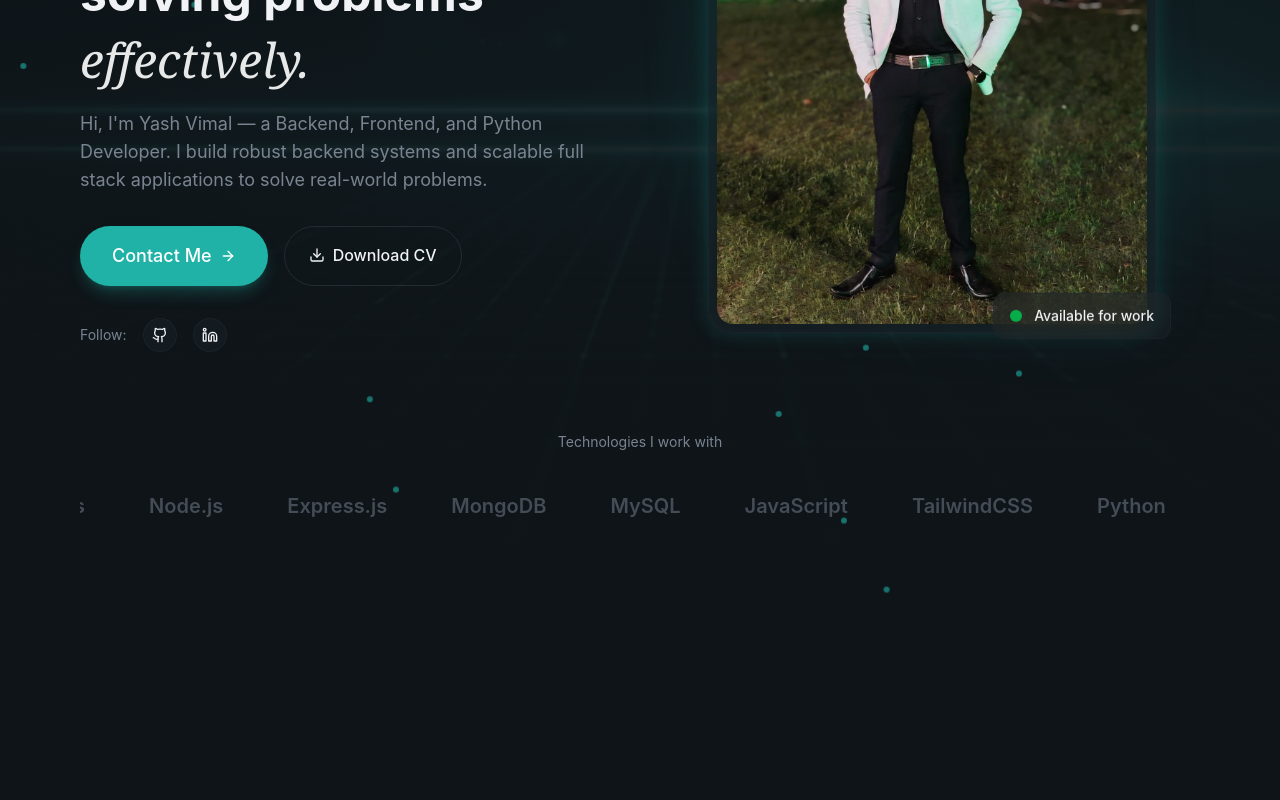
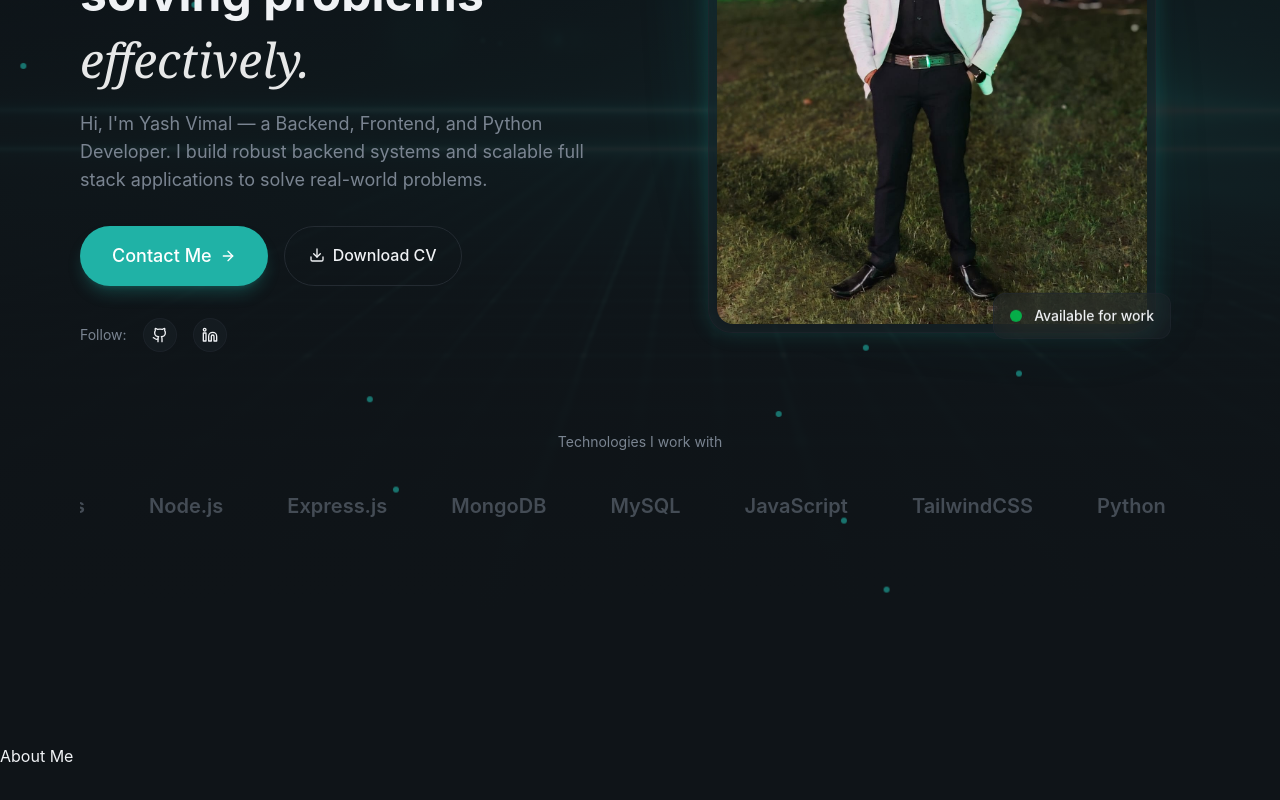
Before and after one commit to yashvimal34/my-portfolio, a React (Vite) app: page / in a window 1280 px wide. Shown: the part 369-1169 px from the top of the page. Before the commit the page ends 985 px from the top, so only its background shows below. Built offline with nearby package versions, Linux system fonts and the light colour scheme.

Commit message:
about section started

```diff
--- a/src/layout/Navbar.jsx
+++ b/src/layout/Navbar.jsx
@@ -60,11 +60,11 @@ export const Navbar = () => {
                 <div className="md:hidden glass-strong animate-fade-in">
                 <div className="container mx-auto px-6 py-6 flex flex-col gap-4">
                     {navLinks.map((link, index) => (
-                            <a href = {link.href} key={index} className="text-lg text-muted-foreground hover:text-foreground py-2">
+                            <a href = {link.href} key={index} onClick={() => setIsMobileMenuOpen(false)} className="text-lg text-muted-foreground hover:text-foreground py-2">
                                 {link.label}
                         </a>
                         ))}
-                        <Button>Contact Me</Button>
+                        <Button onClick={() => setIsMobileMenuOpen(false)}>Contact Me</Button>
                 </div>
             </div>
             )}
--- a/src/sections/About.jsx
+++ b/src/sections/About.jsx
@@ -1,5 +1,39 @@
+import { Code2, Rocket, Users, Lightbulb } from "lucide-react"
+
+const highlights = [
+    {
+        icon: Code2,
+        title: "Clean Code",
+        description: "Writing maintainable, scalable code that stands the test of time.",
+    },
+    {
+        icon: Rocket,
+        title: "Performance",
+        description: "Optimising for speed and delivering lightining-fast user exprience.",
+    },
+    {
+        icon: Users,
+        title: "Collaboration",
+        description: "Working closely with teams to bring ideas to life.",
+    },
+    {
+        icon: Lightbulb,
+        title: "Innovation",
+        description: "Staying ahead with the latest technologies and best practices.",
+    },
+];
+
 export const About = () => {
     return (
-        <section></section>
+        <section id="about" className="py-32 relative overflow-hidden">
+            <div>
+                <div>
+                    {/* Left column */}
+                    <div>
+                        <span>About Me</span>
+                    </div>
+                </div>
+            </div>
+        </section>
     )
 }
```
